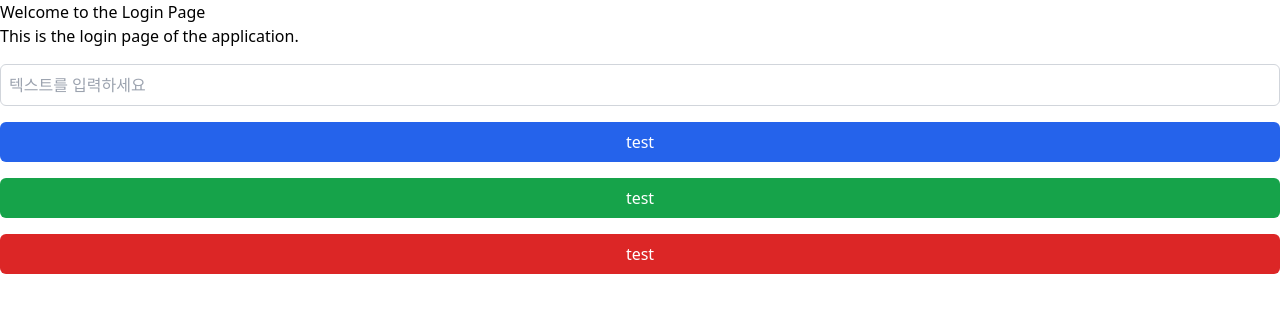
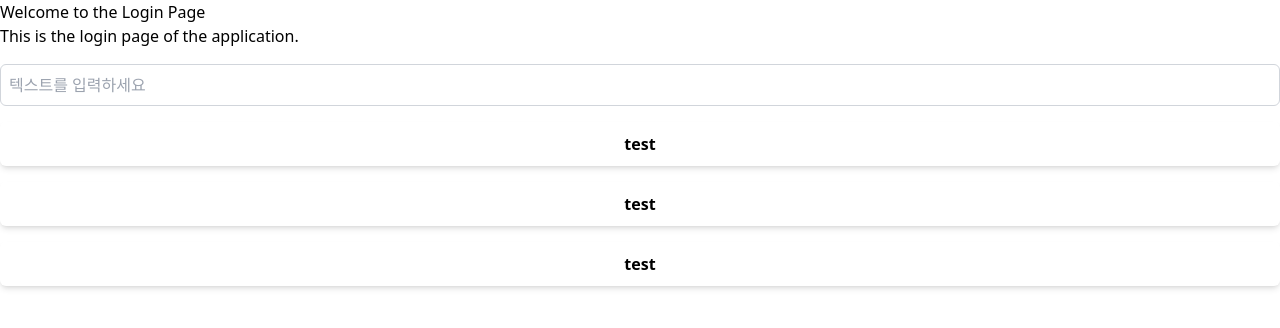
Before and after one commit to forASlowLearner/for_a_slow_learner_fe, a React (Create React App) app: page /login in a window 1280 px wide. Shown: the top 328 px of the page. Built offline with nearby package versions, Linux system fonts and the light colour scheme.

Commit message:
feat: 버튼 수정 #3
- buttonType이 아닌 color로 버튼 선택
- 카카오 버튼 추가

```diff
--- a/src/components/common/Button.tsx
+++ b/src/components/common/Button.tsx
@@ -1,8 +1,9 @@
 import React from "react";
+import KakaoLogo from "./../../assets/icons/kakao.svg";
 
 interface ButtonProps {
-  buttonType: "multi" | "positive" | "negative";
-  type: "button" | "submit" | "reset";
+  color: "green" | "gray" | "white" | "kakao" | "sky";
+  type?: "button" | "submit" | "reset";
   onClick: (e: React.MouseEvent<HTMLButtonElement>) => void;
   className?: string;
   disabled?: boolean;
@@ -10,25 +11,39 @@ interface ButtonProps {
 }
 
 const Button = ({
-  buttonType,
-  type,
+  color,
+  type = "button",
   onClick,
   className = "",
   disabled = false,
   children,
 }: ButtonProps) => {
-  // 각 버튼 타입에 대한 Tailwind CSS 클래스 설정
+  // 각 버튼 색상에 대한 Tailwind CSS 클래스 설정
   const typeClasses = {
-    positive: "bg-green-600 hover:bg-green-700 text-white",
-    negative: "bg-red-600 hover:bg-red-700 text-white",
-    multi: "bg-blue-600 hover:bg-blue-700 text-white",
+    green: "bg-[#6DA457] hover:bg-[#5b8e47] text-white ",
+    gray: "bg-[#919191] hover:bg-[#717171] text-white ",
+    white: "bg-white hover:bg-slate-50 border border-gray-300 ",
+    kakao: "bg-[#FFEB00] hover:bg-[#FFC300] text-black ",
+    sky: "bg-[#BDD3ED] hover:bg-[#aec2da] text-white ",
   };
-
+  if (color === "kakao") {
+    return (
+      <button
+        type={type}
+        onClick={onClick}
+        className={`rounded-md p-2.5 w-full font-semibold shadow-md ${typeClasses[color]} ${className} flex justify-center items-center`}
+        disabled={disabled}
+      >
+        <img src={KakaoLogo} alt="kakao" className="w-6 h-6 inline-block" />
+        <span>&nbsp; 카카오 로그인</span>
+      </button>
+    );
+  }
   return (
     <button
       type={type}
       onClick={onClick}
-      className={`rounded-md p-2 w-full ${typeClasses[buttonType]} ${className}`}
+      className={`rounded-md p-2.5 w-full font-semibold shadow-md ${typeClasses[color]} ${className}`}
       disabled={disabled}
     >
       {children}
```
Also changed, not shown: src/assets/icons/kakao.svg (added).
